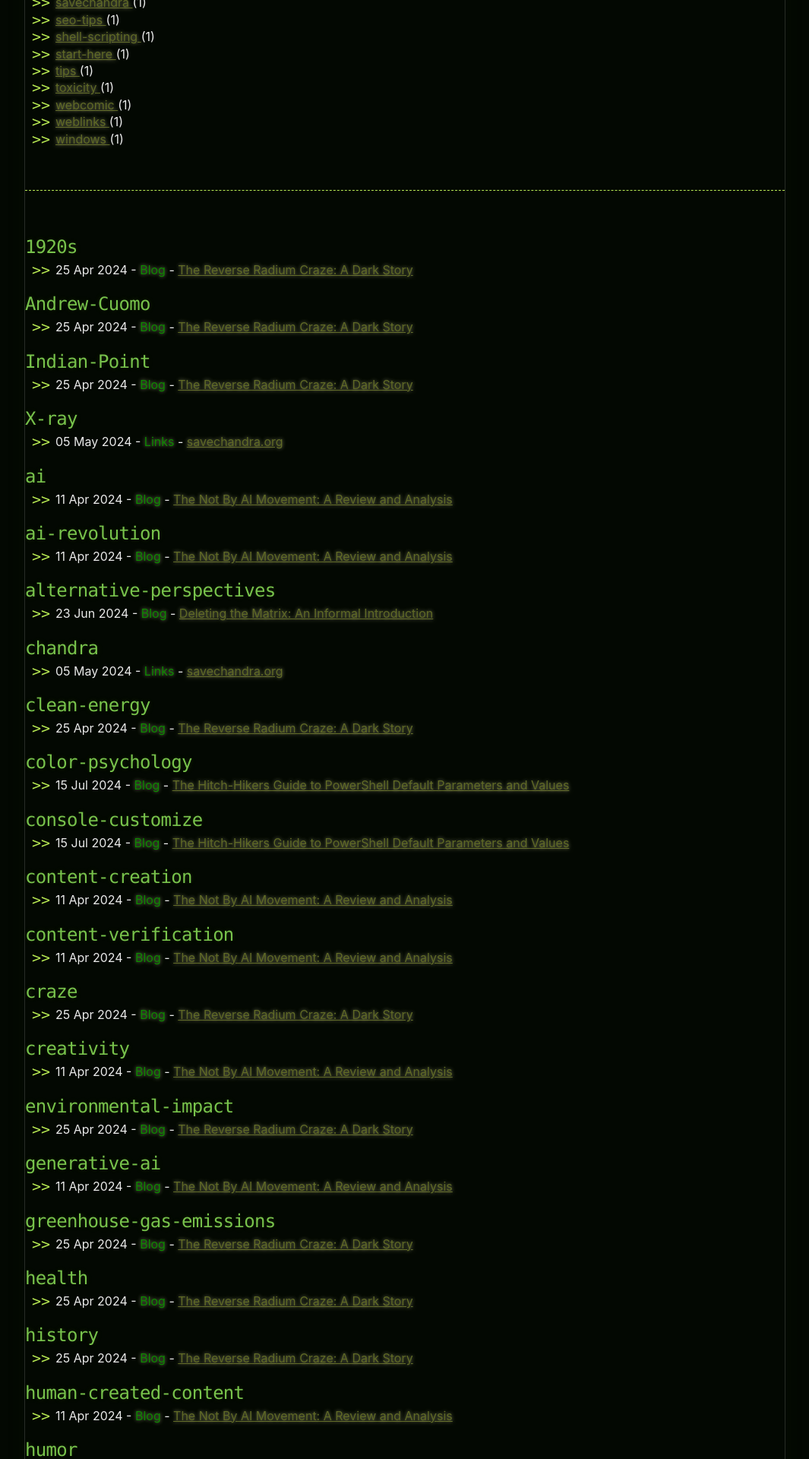
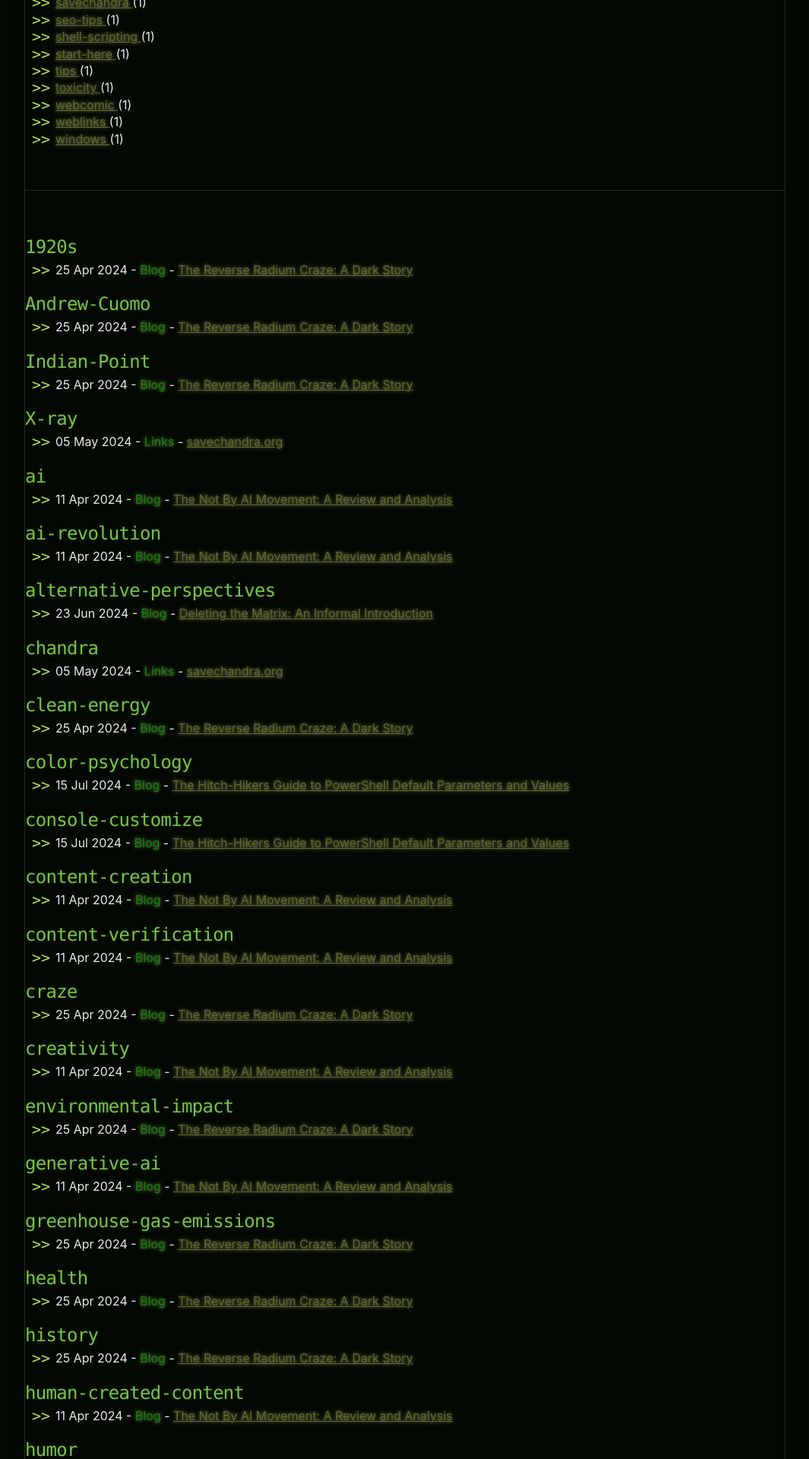
Before and after one commit to CamoCatX/camocatx.github.io, a Jekyll site: the page built from tags.md, in a window 1280 px wide. Shown: the part 1111-3031 px from the top of the page at 76% size, without its empty margins (108-1173 px from the left). Built offline with Jekyll 4.4.1, drawn with Linux system fonts in a browser that asks for light colours.

Commit message:
modified:   _sass/base.scss

```diff
--- a/_sass/base.scss
+++ b/_sass/base.scss
@@ -200,8 +200,7 @@ td {
 hr {
   height: 0;
   border: 0;
-  border-bottom: 1px dashed #b5e853;
-  color: #b5e853;
+  border-bottom:  1px solid rgba(255, 255, 255, 0.15);; //header;
 }
 .btn {
   display: inline-block;
```
